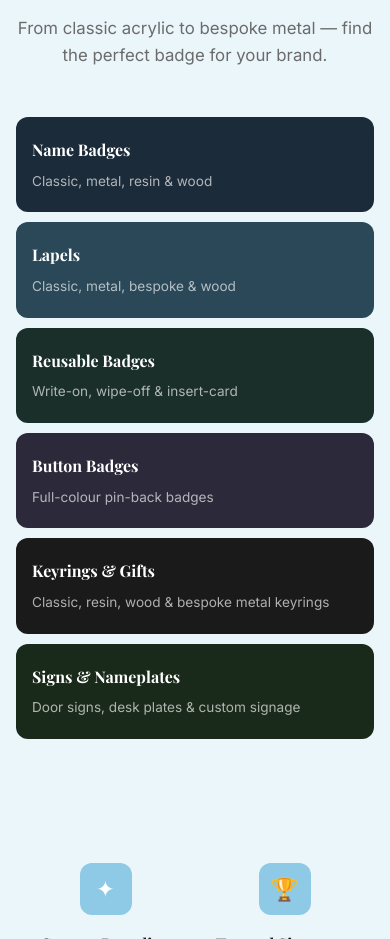
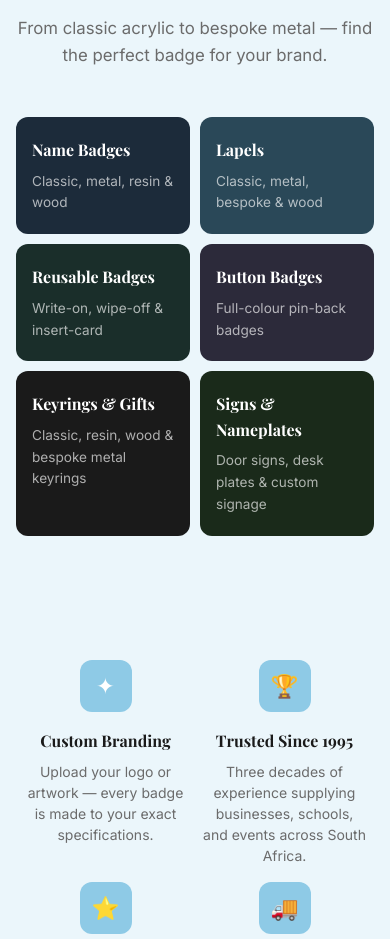
Before and after one commit to samuelhyerahyera7-sketch/buttonsandbadges, a React (Vite) app: page / in a window 390 px wide. Shown: the part 2030-2969 px from the top of the page. Built offline with nearby package versions, Linux system fonts and the light colour scheme; a web font is replaced by a local one.

Commit message:
Fix category grid: keep 3 columns at all breakpoints above 480px

```diff
--- a/src/styles/main.css
+++ b/src/styles/main.css
@@ -726,7 +726,7 @@ button { cursor: pointer; font-family: var(--font-b); border: none; }
   .hero { padding: 64px 20px; }
   .section { padding: 48px 0; }
   .section-inner { padding: 0 16px; }
-  .category-showcase-grid { grid-template-columns: 1fr 1fr; gap: 10px; }
+  .category-showcase-grid { grid-template-columns: repeat(3, 1fr); gap: 10px; }
   .cat-card { padding: 20px 16px; }
   .cat-card h3 { font-size: 1rem; }
   .contact-strip-inner { flex-direction: column; text-align: center; }
@@ -758,7 +758,7 @@ button { cursor: pointer; font-family: var(--font-b); border: none; }
 }
 
 @media (max-width: 480px) {
-  .category-showcase-grid { grid-template-columns: 1fr; }
+  .category-showcase-grid { grid-template-columns: repeat(2, 1fr); }
   .features-inner { grid-template-columns: 1fr 1fr; gap: 16px; }
   .hero-actions { flex-direction: column; align-items: stretch; }
   .products-grid { grid-template-columns: repeat(2, 1fr); gap: 12px; }
```
